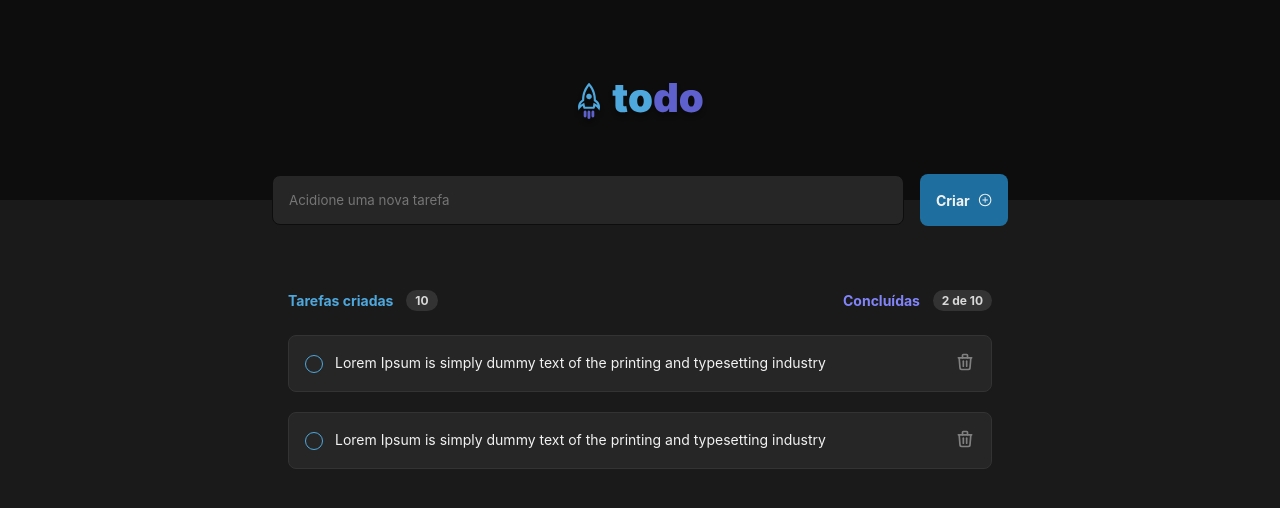
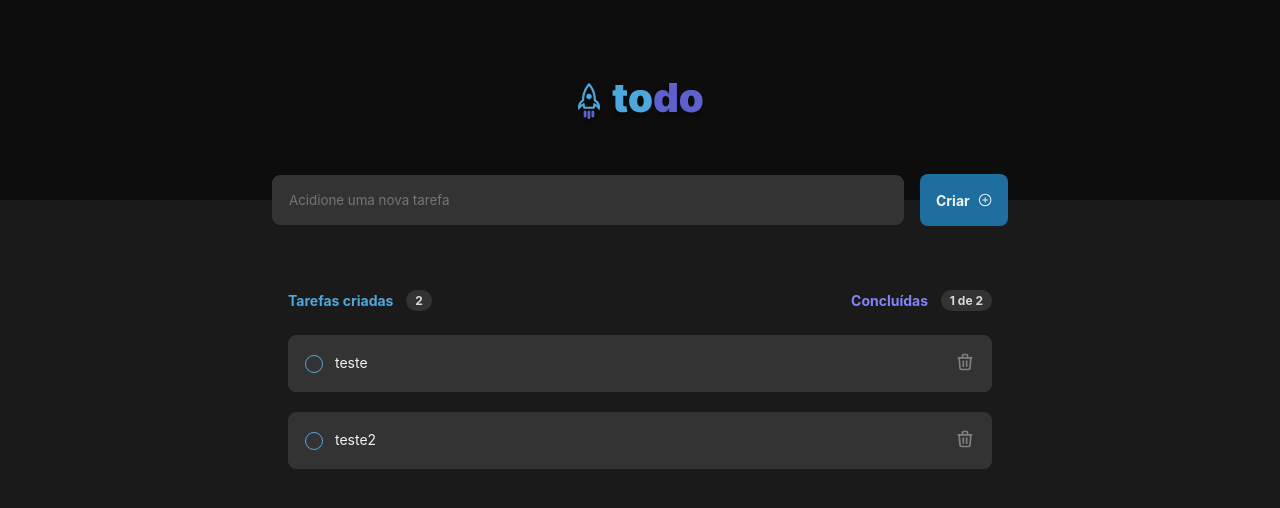
Before and after one commit to arthurlopesr/todolist, a React (Vite) app: page / in a window 1280 px wide. Shown: the top 508 px of the page. Built offline with nearby package versions, Linux system fonts and the light colour scheme.

Commit message:
feat: completad task functionality

```diff
--- a/src/App.tsx
+++ b/src/App.tsx
@@ -1,14 +1,46 @@
+import { useState } from 'react';
 import { Header } from './components/header/Header';
 import { Tasks } from './tasks';
 import { GlobalStyles } from './theme/global';
 
+export interface ITasks {
+  id: string;
+  title: string;
+  isCompleted: boolean;
+}
 
 function App() {
+  const [tasks, setTasks] = useState([
+    {
+      id: 'teste',
+      title: 'teste',
+      isCompleted: true
+    },
+
+    {
+      id: 'teste2',
+      title: 'teste2',
+      isCompleted: false
+    }
+  ]);
+
+  function addTask(taskTitle: string) {
+    setTasks([
+      ...tasks,
+      {
+        id: crypto.randomUUID(),
+        title: taskTitle,
+        isCompleted: false,
+      }
+    ]);
+  }
 
   return (
     <>
-      <Header />
-      <Tasks />
+      <Header onAddTask={addTask} />
+      <Tasks
+        tasks={tasks}
+      />
       <GlobalStyles />
     </>
   )
--- a/src/components/header/Header.tsx
+++ b/src/components/header/Header.tsx
@@ -1,19 +1,39 @@
 import { Container, Content } from './styles';
 import toDoLogo from '../../assets/Logo.svg';
 import { AiOutlinePlusCircle } from 'react-icons/ai'
+import { ChangeEvent, FormEvent, useState } from 'react';
 
-export function Header(){
-    return(
+interface HeaderProps {
+  onAddTask: (taksTitle: string) => void;
+}
+
+export function Header({ onAddTask }: HeaderProps) {
+  const [title, setTitle] = useState('');
+
+  function handleSubmit(event: FormEvent) {
+    event.preventDefault();
+    onAddTask(title);
+    setTitle("");
+  };
+
+  function onChangeTitle(event: ChangeEvent<HTMLInputElement>) {
+    setTitle(event.target.value)
+  }
+
+  return (
     <Container>
       <img src={toDoLogo} alt="To Do List logo" />
 
-          <Content>
-            <input type="text" placeholder='Acidione uma nova tarefa'/>
+      <Content onSubmit={handleSubmit}>
+        <input
+          placeholder='Acidione uma nova tarefa'
+          onChange={onChangeTitle}
+          value={title}
+        />
         <button>
           Criar
-              <AiOutlinePlusCircle size={20}/>
+          <AiOutlinePlusCircle size={20} />
         </button>
-
       </Content>
 
     </Container>
--- a/src/components/header/styles.ts
+++ b/src/components/header/styles.ts
@@ -13,7 +13,7 @@ export const Container = styled.header`
 
 `;
 
-export const Content = styled.header`
+export const Content = styled.form`
 
   display: flex;
   align-items: center;
@@ -30,8 +30,9 @@ export const Content = styled.header`
     padding: 16px;
     display: flex;
     border-radius: 8px;
-    border: 1px solid var(--gray-700);
-    background: var(--gray-500);
+    border: 1px solid var(--gray-400);
+    background: var(--gray-400);
+    color: #fff;
   }
 
   button {
--- a/src/components/task/Task.tsx
+++ b/src/components/task/Task.tsx
@@ -1,7 +1,12 @@
+import { ITasks } from '../../App';
 import { Container, CheckButton, DeleteButton } from './styles';
 import { TbTrash } from 'react-icons/tb';
 
-export function Task(){
+interface Props {
+  task: ITasks
+}
+
+export function Task({ task }: Props){
     return(
         <Container>
           <CheckButton>
@@ -9,7 +14,7 @@ export function Task(){
           </CheckButton>
 
           <p>
-            Lorem Ipsum is simply dummy text of the printing and typesetting industry
+            {task.title}
           </p>
 
           <DeleteButton>
--- a/src/components/task/styles.ts
+++ b/src/components/task/styles.ts
@@ -3,7 +3,7 @@ import { styled } from "styled-components";
 export const Container = styled.div`
   margin-top: 1.5rem;
   width: 100%;
-  background: var(--gray-500);
+  background: var(--gray-400);
   border: 1px solid var(--gray-400);
   padding: 1rem;
   border-radius: 0.5rem;
--- a/src/tasks/index.tsx
+++ b/src/tasks/index.tsx
@@ -1,25 +1,39 @@
+import { ITasks } from '../App';
 import { Task } from '../components/task/Task';
 import { Container, HeaderContainer, Content, TasksContainer } from './styles';
 
-export function Tasks() {
+interface TasksProps {
+  tasks: ITasks[];
+}
+
+export function Tasks({ tasks }: TasksProps) {
+  const taskQuantity = tasks.length;
+  const taskComplated = tasks.filter((task) => task.isCompleted).length;
+
   return (
     <Container>
       <HeaderContainer>
         <Content>
           <p>Tarefas criadas</p>
-          <span>10</span>
+          <span>{taskQuantity}</span>
         </Content>
         <Content>
           <p className='textPurple'>Concluídas</p>
-          <span>2 de 10</span>
+
+          <span>
+             {taskComplated} de {taskQuantity}
+          </span>
         </Content>
       </HeaderContainer>
 
-        <TasksContainer>
-          <Task />
-          <Task />
-        </TasksContainer>
-
+      <TasksContainer>
+        {tasks.map((task) => (
+          <Task
+            key={task.id}
+            task={task}
+          />
+        ))}
+      </TasksContainer>
     </Container>
   )
 }
```
Lines whose indentation alone changed are shown as unchanged.
